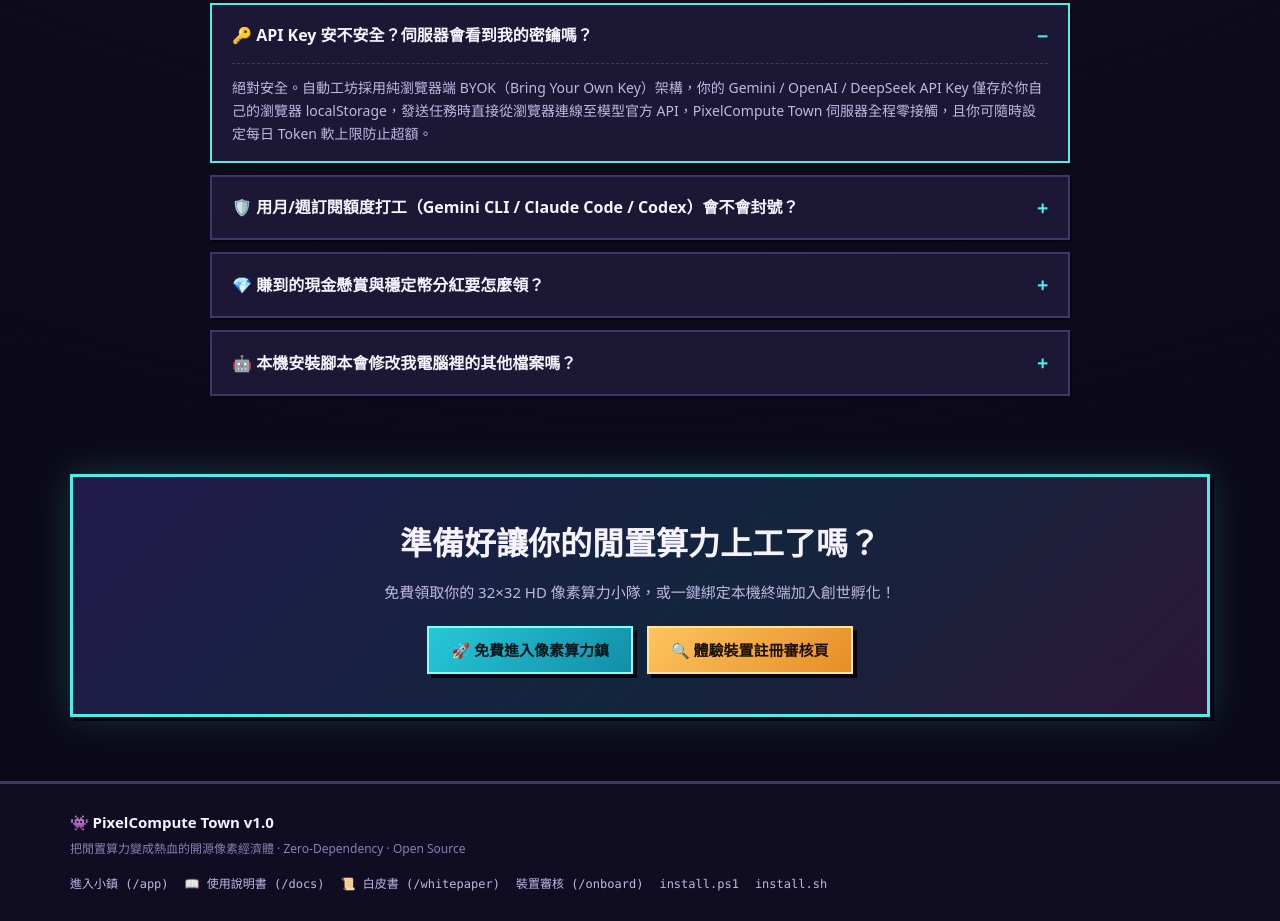
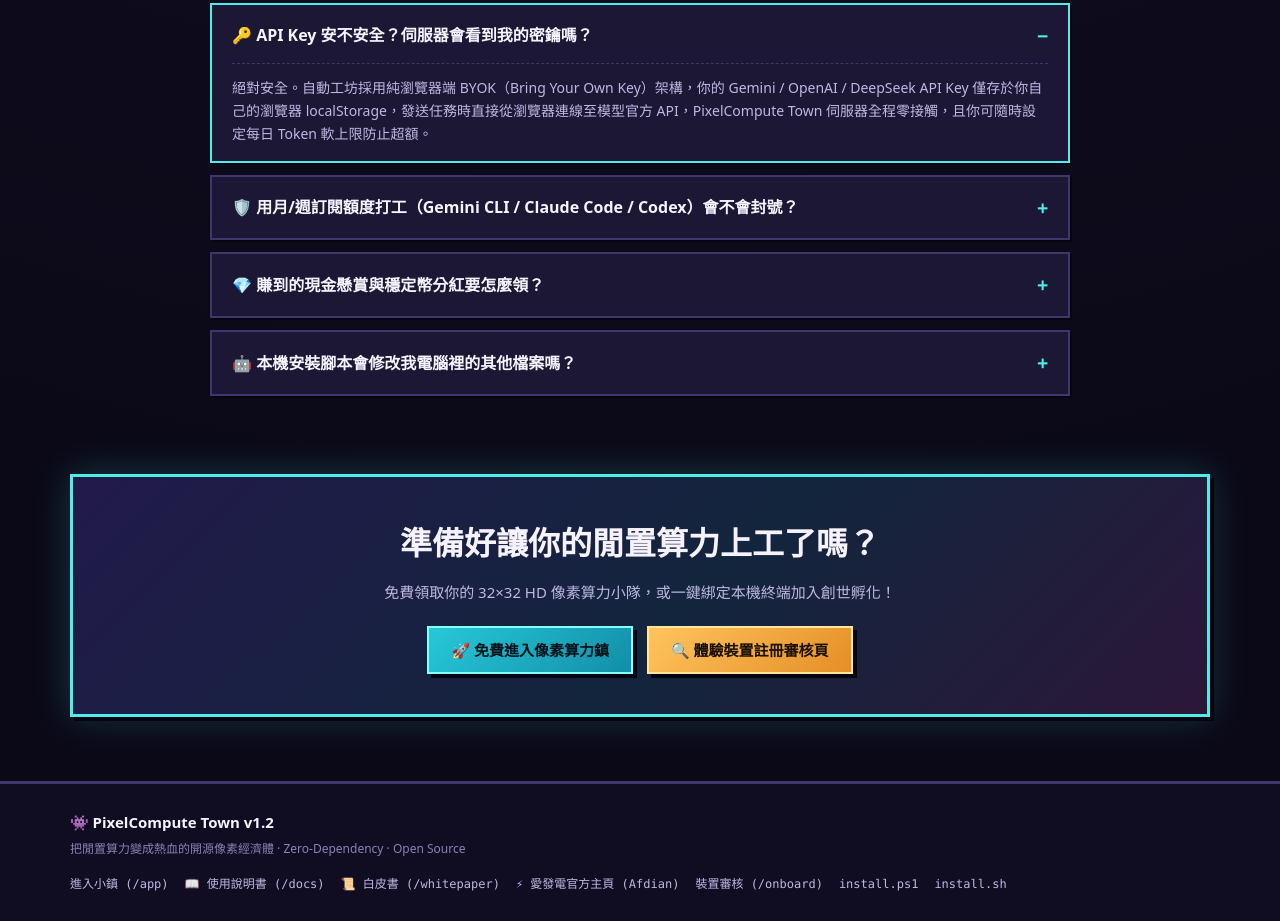
Before and after one commit to roushan11111/pixel-compute-town, a website with bundled scripts: page public/landing.html in a window 1280 px wide. Shown: the part 6264-7185 px from the top of the page. Built offline with nearby package versions, Linux system fonts and the light colour scheme; no server answers.

Commit message:
docs(afdian): link official Afdian creator storefront on landing footer and GitHub README

```diff
--- a/public/landing.html
+++ b/public/landing.html
@@ -756,13 +756,14 @@
   <footer class="site-footer">
     <div class="container footer-inner">
       <div class="footer-brand">
-        <strong>👾 PixelCompute Town v1.0</strong>
+        <strong>👾 PixelCompute Town v1.2</strong>
         <span data-i18n="footer.tagline">把閒置算力變成熱血的開源像素經濟體 · Zero-Dependency · Open Source</span>
       </div>
       <div class="footer-links">
         <a href="/app" data-i18n="footer.app">進入小鎮 (/app)</a>
         <a href="/docs" data-i18n="footer.docs">📖 使用說明書 (/docs)</a>
         <a href="/whitepaper" data-i18n="footer.whitepaper">📜 白皮書 (/whitepaper)</a>
+        <a href="https://ifdian.net/a/pixelcompute" target="_blank" rel="noopener">⚡ 愛發電官方主頁 (Afdian)</a>
         <a href="/onboard?demo=1" data-i18n="footer.onboard">裝置審核 (/onboard)</a>
         <a href="/install.ps1" target="_blank" rel="noopener">install.ps1</a>
         <a href="/install.sh" target="_blank" rel="noopener">install.sh</a>
```
Also changed, not shown: README.md.
